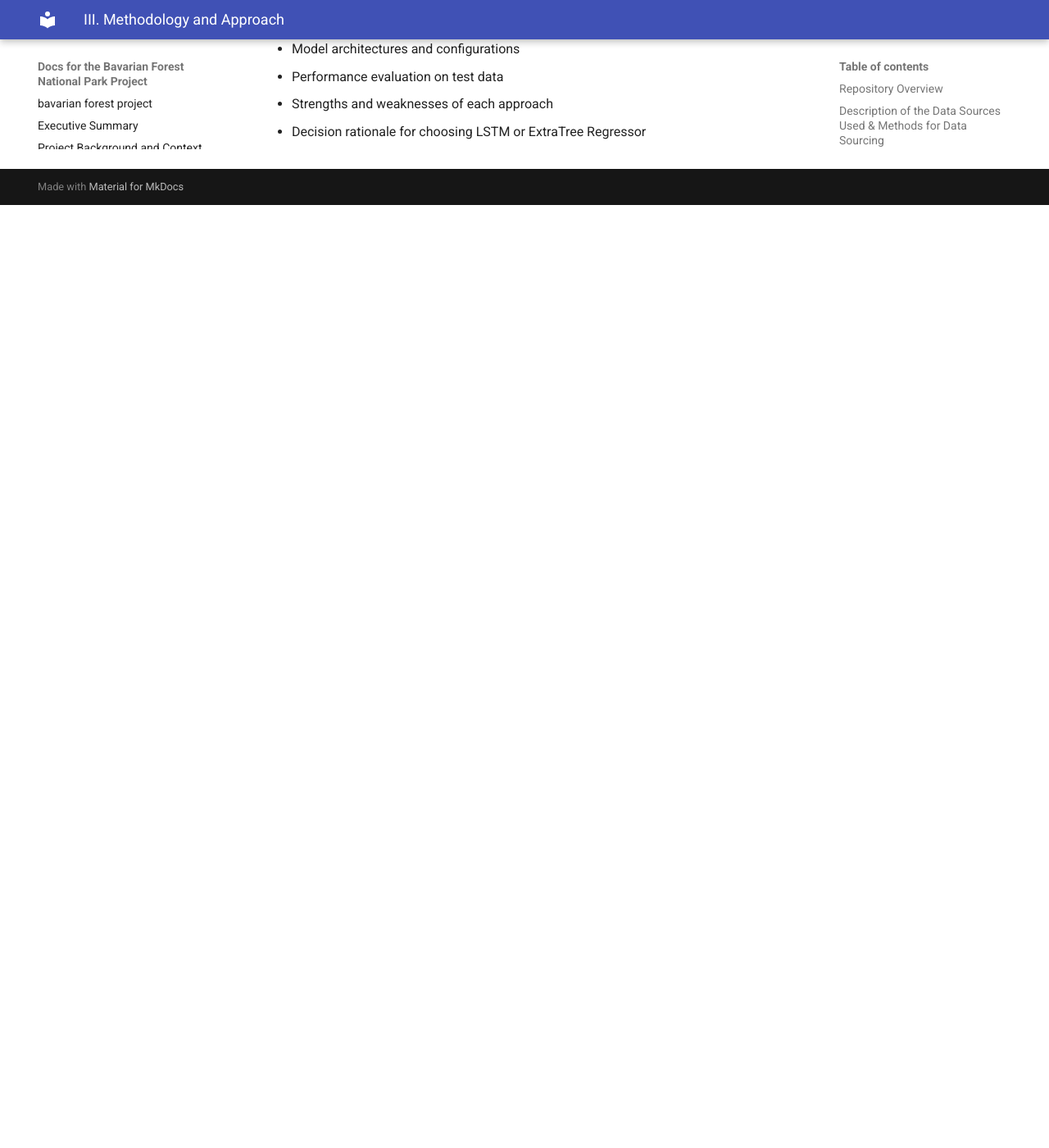
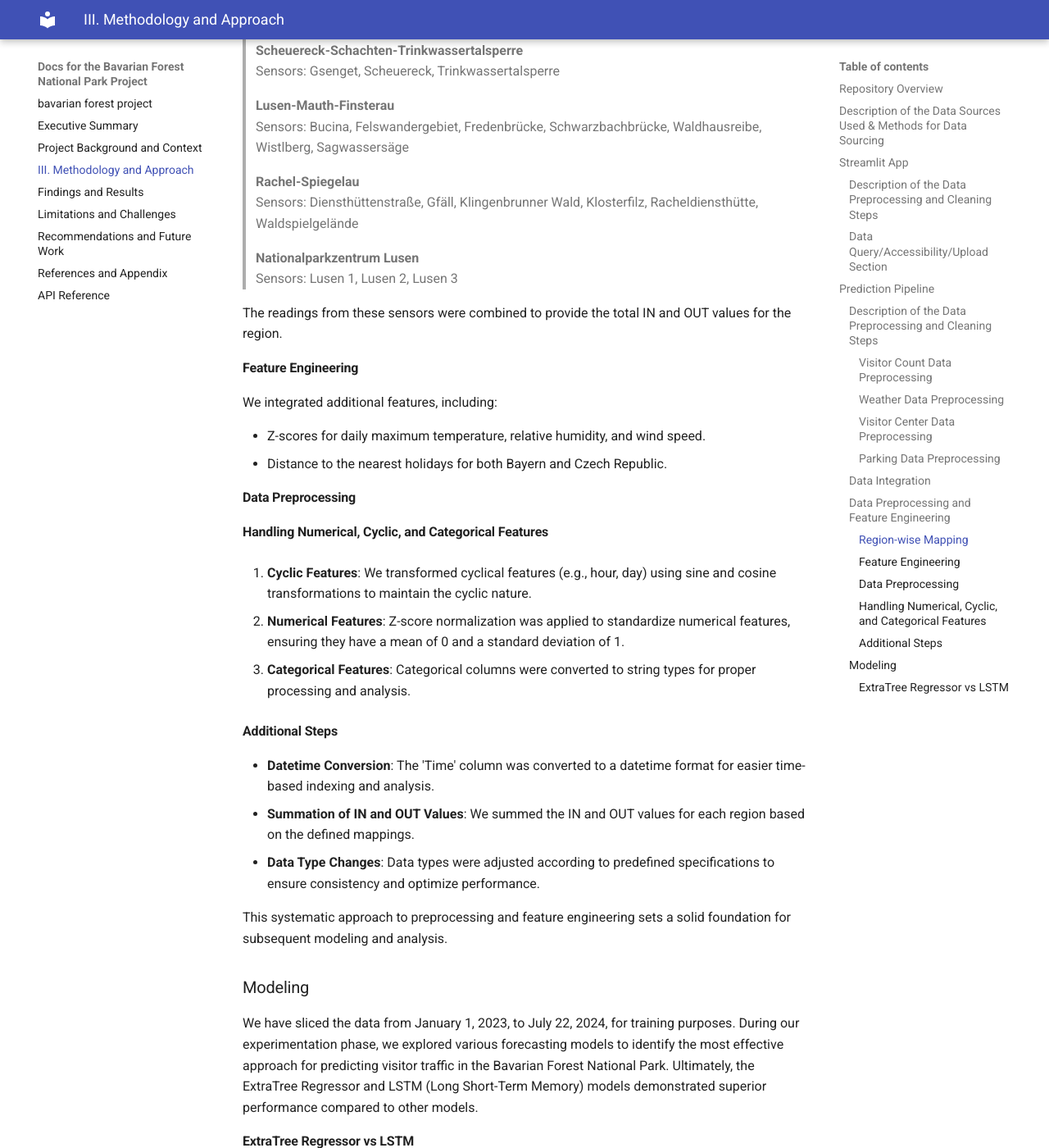
Before and after one commit to m-mango/bavarian-forest-visitor-monitoring-dssgx-24, an MkDocs documentation site: the page built from docs/methodology-and-approach.md, in a window 1280 px wide and 1400 px high, scrolled down 4703 px. Shown: the whole window at 82% size. Built offline with MkDocs 1.6.1 and Material for MkDocs 9.7.7, drawn with Linux system fonts in a browser that asks for light colours; before the commit the page ends 4953 px from its top, so only the background shows below that; some of the changed text lies outside the part shown.

Commit message:
documented the feature selection and engineering

```diff
--- a/docs/methodology-and-approach.md
+++ b/docs/methodology-and-approach.md
@@ -117,14 +117,63 @@ We joined the preprocessed datasets—visitor counts, weather, and visitor cente
 
 The resulting joined dataset encompasses all relevant features from each source, providing a robust foundation for our predictive modeling efforts. This approach allows us to leverage the combined insights from different datasets, enhancing the accuracy and effectiveness of our forecasts.
 
+### Data Preprocessing and Feature Engineering
+
+After joining the data, we conducted various tasks, including feature selection and feature engineering. Below are the relevant aspects of this process:
+
+#### Region-wise Mapping
+
+The Bavarian Forest National Park is divided into six regions, and we grouped the sensors accordingly. For each region, we aggregated the IN and OUT values based on the specific sensors that belong to that region:
+
+> **Falkenstein-Schwellhäusl**
+> Sensors: Bayerisch Eisenstein, Brechhäuslau, Deffernik, Ferdinandsthal, Schillerstraße
+>
+> **Nationalparkzentrum Falkenstein**
+> Sensors: Falkenstein 1, Falkenstein 2
+>
+> **Scheuereck-Schachten-Trinkwassertalsperre**
+> Sensors: Gsenget, Scheuereck, Trinkwassertalsperre
+>
+> **Lusen-Mauth-Finsterau**
+> Sensors: Bucina, Felswandergebiet, Fredenbrücke, Schwarzbachbrücke, Waldhausreibe, Wistlberg, Sagwassersäge
+>
+> **Rachel-Spiegelau**
+> Sensors: Diensthüttenstraße, Gfäll, Klingenbrunner Wald, Klosterfilz, Racheldiensthütte, Waldspielgelände
+>
+> **Nationalparkzentrum Lusen**
+> Sensors: Lusen 1, Lusen 2, Lusen 3
+
+
+The readings from these sensors were combined to provide the total IN and OUT values for the region.
+
+
+#### Feature Engineering
+
+We integrated additional features, including:
+
+- Z-scores for daily maximum temperature, relative humidity, and wind speed.
+- Distance to the nearest holidays for both Bayern and Czech Republic.
+
+#### Data Preprocessing
+
+#### Handling Numerical, Cyclic, and Categorical Features
+
+1. **Cyclic Features**: We transformed cyclical features (e.g., hour, day) using sine and cosine transformations to maintain the cyclic nature.
+
+2. **Numerical Features**: Z-score normalization was applied to standardize numerical features, ensuring they have a mean of 0 and a standard deviation of 1.
+
+3. **Categorical Features**: Categorical columns were converted to string types for proper processing and analysis.
+
+#### Additional Steps
+
+- **Datetime Conversion**: The 'Time' column was converted to a datetime format for easier time-based indexing and analysis.
+- **Summation of IN and OUT Values**: We summed the IN and OUT values for each region based on the defined mappings.
+- **Data Type Changes**: Data types were adjusted according to predefined specifications to ensure consistency and optimize performance.
+
+This systematic approach to preprocessing and feature engineering sets a solid foundation for subsequent modeling and analysis.
+
 ### Modeling
-#### Explanation of the Feature Engineering Process
-- Feature selection:
-    - Important features used in the model
-    - Methods for feature engineering
-    - Handling temporal features
-- Creation of input sequences for modeling:
-    - Techniques used for different models
+We have sliced the data from January 1, 2023, to July 22, 2024, for training purposes. During our experimentation phase, we explored various forecasting models to identify the most effective approach for predicting visitor traffic in the Bavarian Forest National Park. Ultimately, the ExtraTree Regressor and LSTM (Long Short-Term Memory) models demonstrated superior performance compared to other models.
 
 #### ExtraTree Regressor vs LSTM
 - Comparison of models:
```
